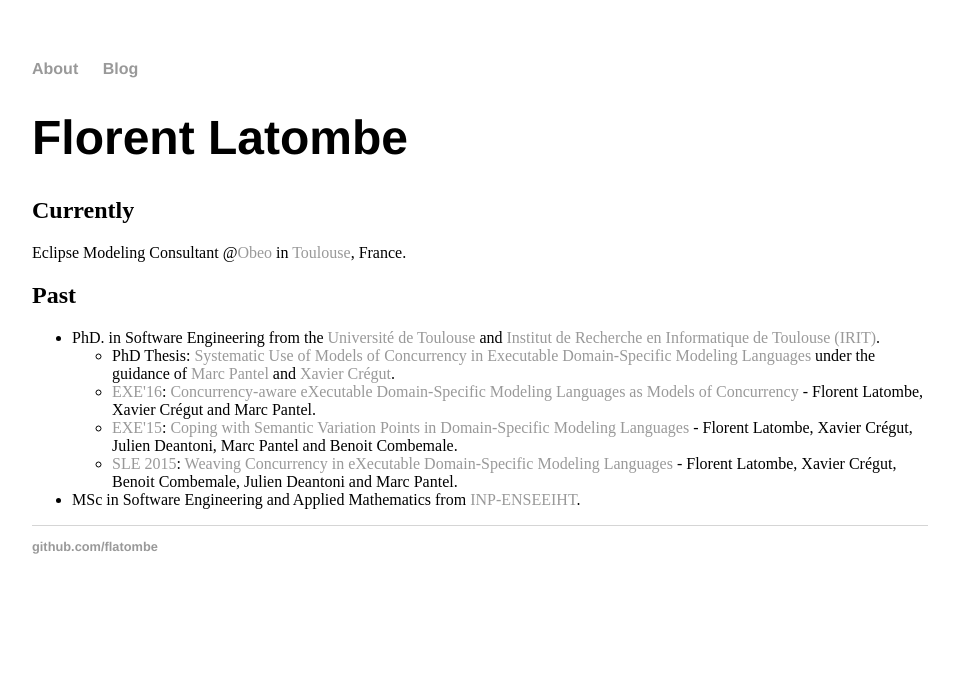
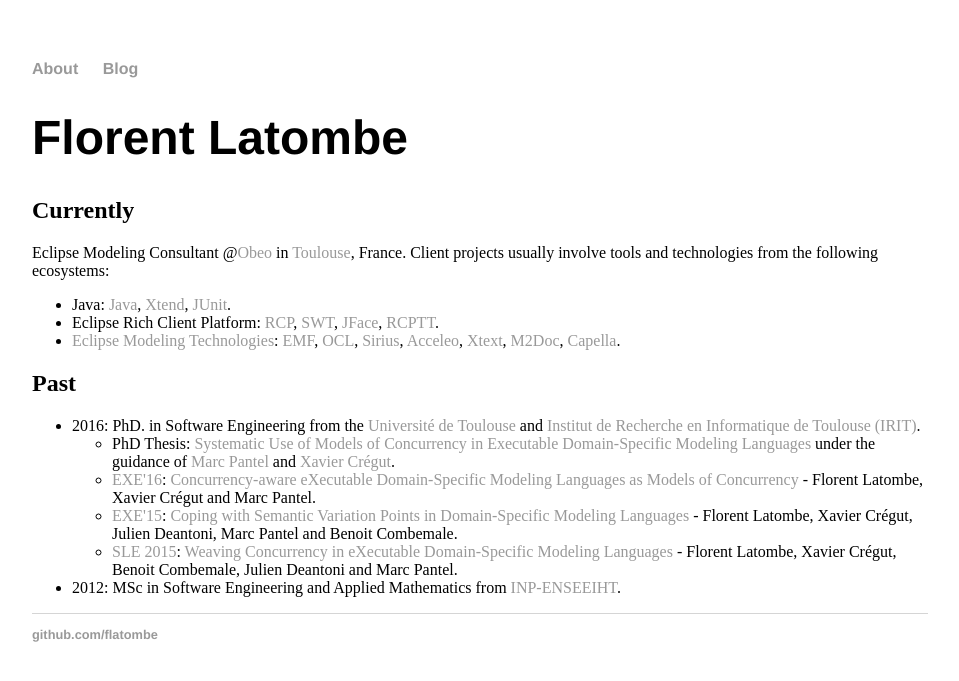
Before and after one commit to flatombe/flatombe.github.io, a Jekyll site: the page built from index.html, in a window 1280 px wide. Shown: the top 681 px of the page, without its empty margins (160-1119 px from the left). Built offline with Jekyll 4.4.1, drawn with Linux system fonts in a browser that asks for light colours.

Commit message:
Add a few details about technologies

```diff
--- a/index.html
+++ b/index.html
@@ -6,15 +6,23 @@ title: About
 	<h1>Florent Latombe</h1>
 	<h2>Currently</h2>
 	Eclipse Modeling Consultant @<a href="https://www.obeo.fr/">Obeo</a> in <a href="http://www.openstreetmap.org/relation/35738">Toulouse</a>, France.
+
+	Client projects usually involve tools and technologies from the following ecosystems:
+	<ul>
+		<li>Java: <a href="https://www.java.com/">Java</a>, <a href="https://www.eclipse.org/xtend/">Xtend</a>, <a href="https://junit.org/">JUnit</a>.</li>
+		<li>Eclipse Rich Client Platform: <a href="https://wiki.eclipse.org/Rich_Client_Platform">RCP</a>, <a href="https://www.eclipse.org/swt/">SWT</a>, <a href="https://wiki.eclipse.org/JFace">JFace</a>, <a href="https://www.eclipse.org/rcptt/">RCPTT</a>.</li>
+		<li><a href="https://www.eclipse.org/modeling/">Eclipse Modeling Technologies</a>: <a href="https://www.eclipse.org/modeling/emf/">EMF</a>, <a href="https://projects.eclipse.org/projects/modeling.mdt.ocl">OCL</a>, <a href="https://www.eclipse.org/sirius/">Sirius</a>, <a href="https://www.eclipse.org/acceleo/">Acceleo</a>, <a href="https://www.eclipse.org/Xtext/">Xtext</a>, <a href="https://www.m2doc.org/">M2Doc</a>, <a href="https://www.eclipse.org/capella/">Capella</a>.</li>
+	</ul>
+
 	<h2>Past</h2>
 	<ul>
-		<li>PhD. in Software Engineering from the <a href="http://www.univ-toulouse.fr/">Université de Toulouse</a> and <a href="https://www.irit.fr">Institut de Recherche en Informatique de Toulouse (IRIT)</a>.</li>
+		<li>2016: PhD. in Software Engineering from the <a href="http://www.univ-toulouse.fr/">Université de Toulouse</a> and <a href="https://www.irit.fr">Institut de Recherche en Informatique de Toulouse (IRIT)</a>.</li>
 			<ul>
 				<li>PhD Thesis: <a href="https://www.theses.fr/2016INPT0057">Systematic Use of Models of Concurrency in Executable Domain-Specific Modeling Languages</a> under the guidance of <a href="http://pantel.perso.enseeiht.fr/dokuwiki/doku.php">Marc Pantel</a> and <a href="http://cregut.perso.enseeiht.fr/">Xavier Crégut</a>.</li>
 				<li><a href="http://www.modelexecution.org/?page_id=1743">EXE'16</a>: <a href="https://hal.inria.fr/hal-01357001">Concurrency-aware eXecutable Domain-Specific Modeling Languages as Models of Concurrency</a> - Florent Latombe, Xavier Crégut and Marc Pantel.</li>
 				<li><a href="http://www.modelexecution.org/?page_id=1619">EXE'15</a>: <a href="https://hal.inria.fr/hal-01222999">Coping with Semantic Variation Points in Domain-Specific Modeling Languages</a> - Florent Latombe, Xavier Crégut, Julien Deantoni, Marc Pantel and Benoit Combemale.</li>
 				<li><a href="http://www.sleconf.org/2015/">SLE 2015</a>: <a href="https://hal.inria.fr/hal-01185911">Weaving Concurrency in eXecutable Domain-Specific Modeling Languages</a> - Florent Latombe, Xavier Crégut, Benoit Combemale, Julien Deantoni and Marc Pantel.</li>
 			</ul>
-		<li>MSc in Software Engineering and Applied Mathematics from <a href="https://www.enseeiht.fr">INP-ENSEEIHT</a>.</li>
+		<li>2012: MSc in Software Engineering and Applied Mathematics from <a href="https://www.enseeiht.fr">INP-ENSEEIHT</a>.</li>
 	</ul>
 </div><!-- /.about -->
```
